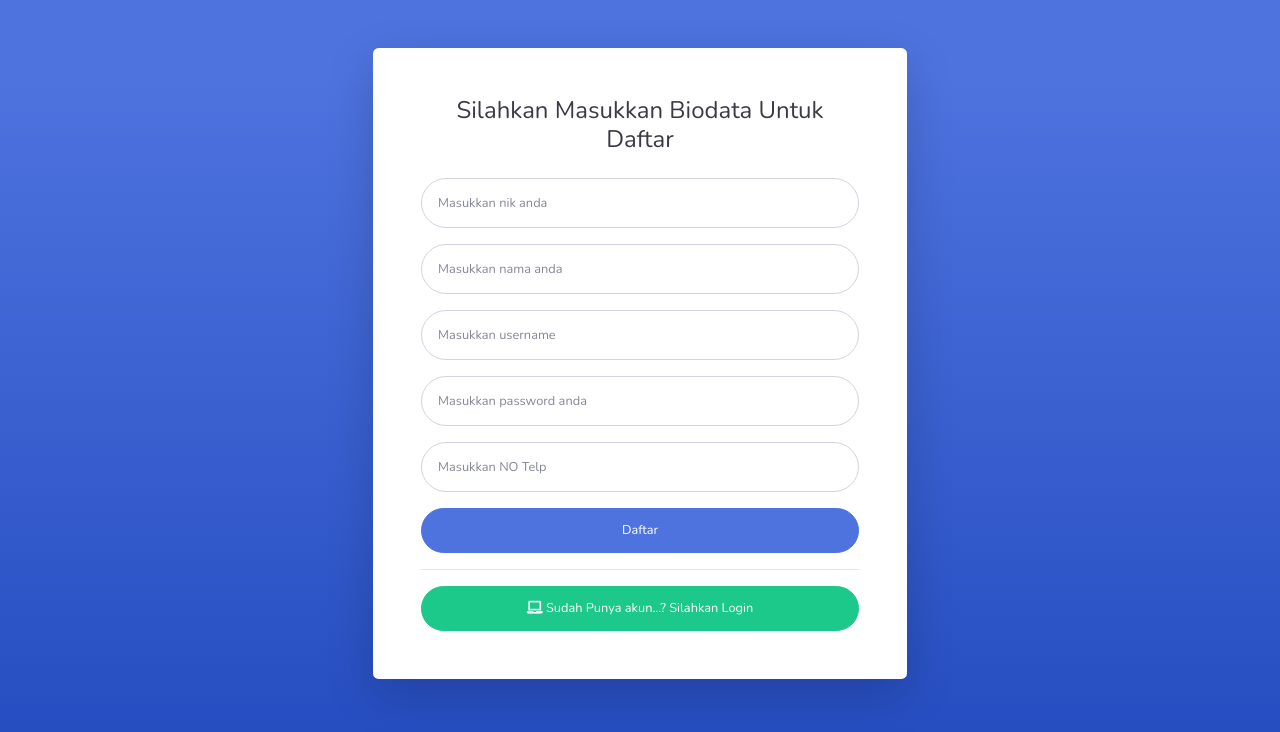
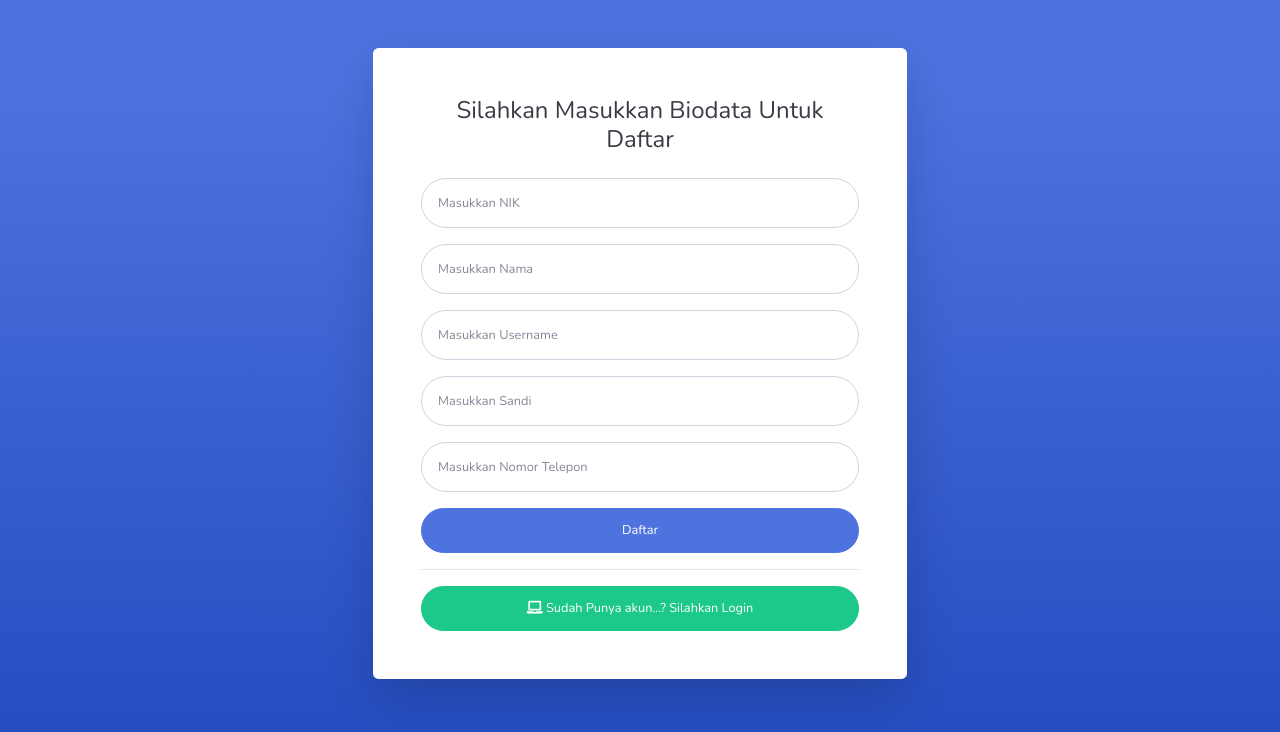
Before and after one commit to Bayuprdana/pengaduanwebb, a PHP site: page /pages/register.php in a window 1280 px wide. Shown: the top 732 px of the page. Run offline with PHP 8.4, Linux system fonts and the light colour scheme.

Commit message:
Add files via upload

```diff
--- a/pages/register.php
+++ b/pages/register.php
@@ -40,19 +40,19 @@
                   </div>
                   <form method="post" action="../koneksi/proses-register.php" class="user">
                     <div class="form-group">
-                      <input type="text" name="nik" class="form-control form-control-user" id="exampleInputEmail" aria-describedby="emailHelp" placeholder="Masukkan nik anda" required>
+                      <input type="text" name="nik" class="form-control form-control-user" id="exampleInputEmail" aria-describedby="emailHelp" placeholder="Masukkan NIK" required>
                     </div>
                     <div class="form-group">
-                      <input type="text" name="nama" class="form-control form-control-user" id="exampleInputEmail" aria-describedby="emailHelp" placeholder="Masukkan nama anda" required>
+                      <input type="text" name="nama" class="form-control form-control-user" id="exampleInputEmail" aria-describedby="emailHelp" placeholder="Masukkan Nama" required>
                     </div>
                     <div class="form-group">
-                      <input type="text" name="username" class="form-control form-control-user" id="exampleInputEmail" aria-describedby="emailHelp" placeholder="Masukkan username" required>
+                      <input type="text" name="username" class="form-control form-control-user" id="exampleInputEmail" aria-describedby="emailHelp" placeholder="Masukkan Username" required>
                     </div>
                     <div class="form-group">
-                      <input type="password" name="password" class="form-control form-control-user" id="exampleInputEmail" aria-describedby="emailHelp" placeholder="Masukkan password anda" required>
+                      <input type="password" name="password" class="form-control form-control-user" id="exampleInputEmail" aria-describedby="emailHelp" placeholder="Masukkan Sandi" required>
                     </div>
                     <div class="form-group">
-                      <input type="text" name="telp" class="form-control form-control-user" id="exampleInputEmail" aria-describedby="emailHelp" placeholder="Masukkan NO Telp" required>
+                      <input type="text" name="telp" class="form-control form-control-user" id="exampleInputEmail" aria-describedby="emailHelp" placeholder="Masukkan Nomor Telepon" required>
                     </div>
                       <button type="submit" class="btn btn-primary btn-user btn-block">
                         Daftar
```
